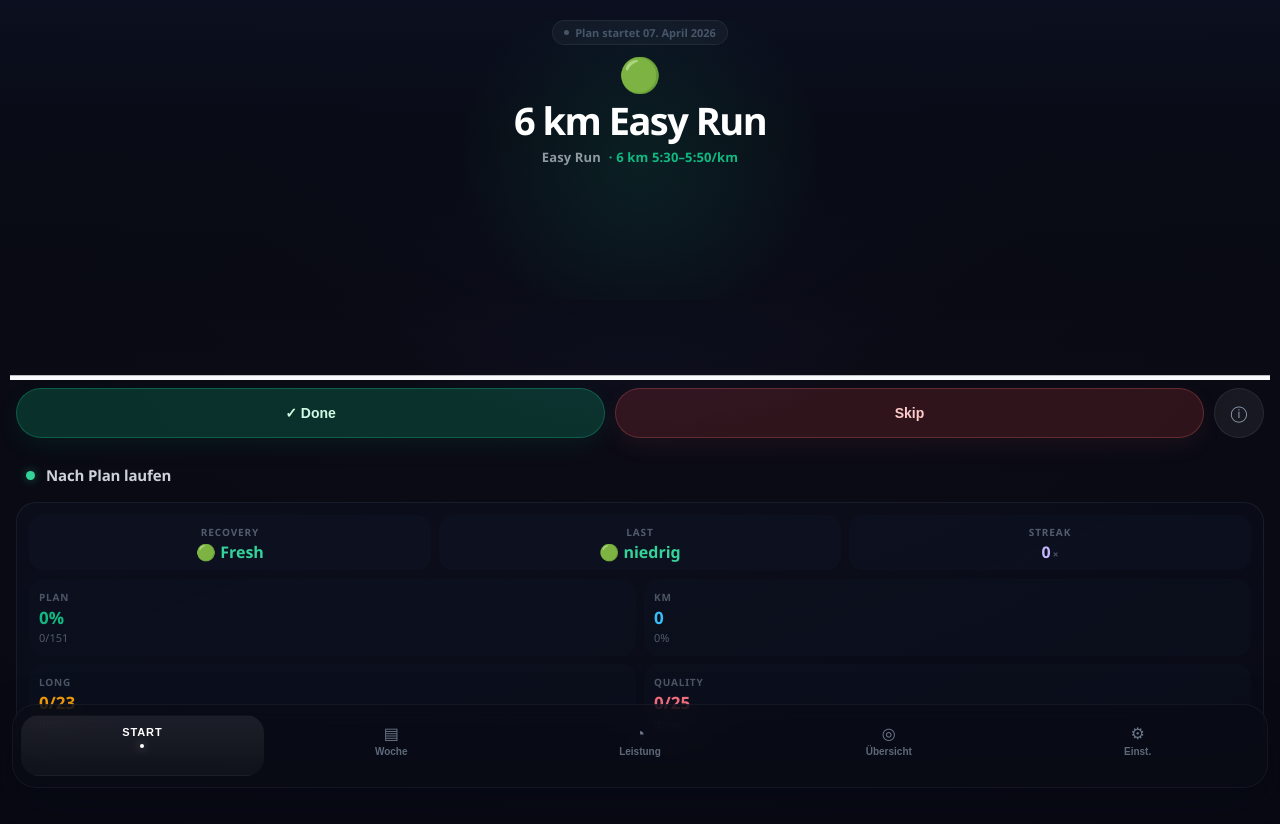
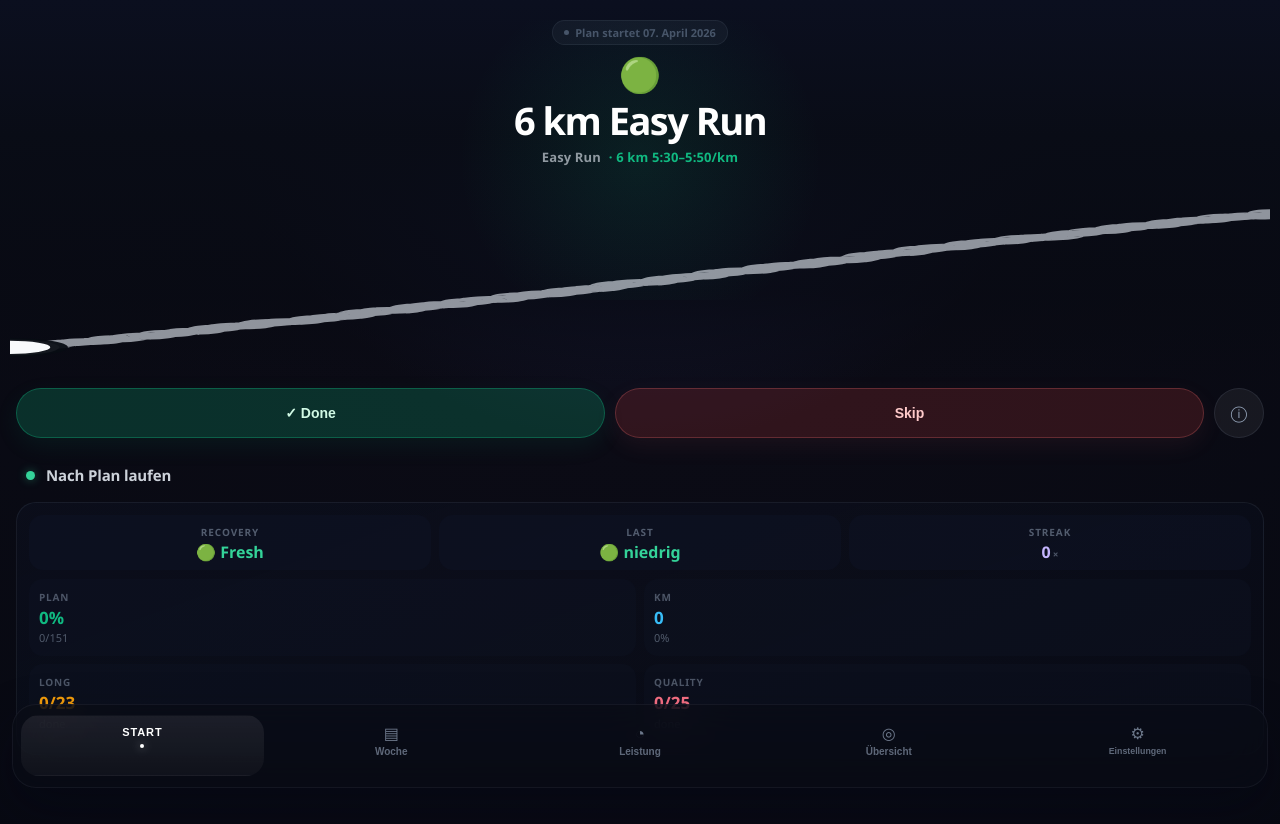
Before and after one commit to anton291005-tech/marathon-app, a React (Create React App) app: page / in a window 1280 px wide. Shown: the top 824 px of the page. Built offline with nearby package versions, Linux system fonts and the light colour scheme.

Commit message:
Add proper soll-vs-ist prep graph and expand settings label

```diff
--- a/src/App.tsx
+++ b/src/App.tsx
@@ -706,64 +706,89 @@ function getRecommendedAction({ recoveryState, weeklyFatigue, nextKeySession, ph
 }
 
 function getSessionWeight(session){
-  if(session.type === "race" && session.km >= 42)return 12;
-  if(session.type === "race" && session.km >= 21)return 9;
-  if(session.type === "long" && session.km >= 30)return 10;
-  if(session.type === "long" && session.km >= 24)return 8;
-  if(session.type === "interval")return 7;
-  if(session.type === "tempo")return 6;
-  if(session.type === "easy")return 3;
-  if(session.type === "bike" || session.type === "strength")return 2;
-  return 0;
-}
-
-function getMomentumWeight(session, log){
-  const baseWeight = getSessionWeight(session);
-
-  if(log?.skipped){
-    return -(baseWeight * 0.4);
-  }
-
-  if(!log?.done){
-    return 0;
-  }
-
-  const feelingModifier = log.feeling === 5
-    ? 1.25
-    : log.feeling === 4
-      ? 1.15
-      : log.feeling === 2
-        ? 0.85
-        : log.feeling === 1
-          ? 0.75
-          : 1;
-
-  return baseWeight * feelingModifier;
+  const km = Number(session.km) || 0;
+
+  if(session.type === "rest")return 0;
+  if(session.type === "race")return 8 + (km * 0.14);
+  if(session.type === "long")return 5 + (km * 0.22);
+  if(session.type === "interval")return 4.7 + (km * 0.16);
+  if(session.type === "tempo")return 4.2 + (km * 0.15);
+  if(session.type === "easy")return 2 + (km * 0.11);
+  if(session.type === "bike" || session.type === "strength")return 1.4 + (km * 0.04);
+  return 1.8 + (km * 0.09);
 }
 
 function buildProgressGraph(plan, logs){
   const sessions = plan.flatMap((week) => week.s);
-  let planned = 0;
-  let actual = 0;
-
-  const cumulative = sessions.map((session, index) => {
-    planned += getSessionWeight(session);
-    actual += getMomentumWeight(session, logs[session.id]);
-
-    return { index, planned, actual };
+  if(!sessions.length){
+    return {
+      plannedPoints: [{ x: 0, y: 84 }, { x: 100, y: 20 }],
+      currentPoint: { x: 0, y: 84, ratio: 0 },
+    };
+  }
+
+  const chartTop = 18;
+  const chartBottom = 84;
+  const chartRange = chartBottom - chartTop;
+  const totalSessions = sessions.length;
+
+  let plannedCumulative = 0;
+  let actualCumulative = 0;
+  let currentIndex = -1;
+  const cumulativeRows = [];
+
+  sessions.forEach((session, index) => {
+    const weight = getSessionWeight(session);
+    plannedCumulative += weight;
+
+    const log = logs[session.id];
+    if(log?.done){
+      let completionModifier = 1;
+      if(session.km > 0 && log.actualKm){
+        const ratio = Number(log.actualKm) / session.km;
+        completionModifier = Math.max(0.75, Math.min(1.2, ratio));
+      }
+      const feelModifier = log.feeling >= 4 ? 1.05 : log.feeling <= 2 && log.feeling > 0 ? 0.95 : 1;
+      actualCumulative += weight * completionModifier * feelModifier;
+      currentIndex = index;
+    }else if(log?.skipped){
+      currentIndex = index;
+    }
+
+    cumulativeRows.push({
+      index,
+      plannedCumulative,
+      actualCumulative,
+    });
   });
 
-  const values = cumulative.flatMap((item) => [item.planned, item.actual, 0]);
-  const maxValue = Math.max(1, ...values);
-  const minValue = Math.min(0, ...values);
-  const range = Math.max(1, maxValue - minValue);
-  const count = Math.max(1, cumulative.length - 1);
-
-  return cumulative.map((item) => ({
-    x: (item.index / count) * 100,
-    plannedY: 100 - (((item.planned - minValue) / range) * 100),
-    actualY: 100 - (((item.actual - minValue) / range) * 100),
-  }));
+  const totalPlanned = Math.max(1, plannedCumulative);
+  const plannedPoints = [{ x: 0, y: chartBottom }];
+
+  cumulativeRows.forEach((row) => {
+    const x = ((row.index + 1) / totalSessions) * 100;
+    const progress = row.plannedCumulative / totalPlanned;
+    const y = chartBottom - (progress * chartRange);
+    plannedPoints.push({ x, y });
+  });
+
+  if(currentIndex < 0){
+    return {
+      plannedPoints,
+      currentPoint: { x: 0, y: chartBottom, ratio: 0 },
+    };
+  }
+
+  const row = cumulativeRows[currentIndex];
+  const x = ((currentIndex + 1) / totalSessions) * 100;
+  const ratio = row.plannedCumulative > 0 ? (row.actualCumulative / row.plannedCumulative) : 0;
+  const yUnclamped = chartBottom - (ratio * chartRange);
+  const y = Math.max(chartTop - 5, Math.min(chartBottom + 5, yUnclamped));
+
+  return {
+    plannedPoints,
+    currentPoint: { x, y, ratio },
+  };
 }
 
 function buildSmoothPath(points, key){
@@ -1181,8 +1206,8 @@ export default function App(){
   const dashboardSession = todayNextSession?.session || null;
   const dashboardType = dashboardSession ? TI[dashboardSession.type] : { label: "Keine Einheit geplant", emoji: "😴", col: "#64748b" };
   const dashboardGlow = dashboardSession ? `${dashboardType.col}77` : "rgba(100,116,139,0.42)";
-  const dashboardProgressPoints = buildProgressGraph(PLAN, logs);
-  const actualProgressPath = buildSmoothPath(dashboardProgressPoints, "actualY");
+  const prepProgressGraph = buildProgressGraph(PLAN, logs);
+  const plannedProgressPath = buildSmoothPath(prepProgressGraph.plannedPoints, "y");
   const homeTabLabel = getHomeTabLabel(dashboardSession, isPreStart);
   const jumpTargets = getJumpTargets(PLAN);
   const shareSummary = getShareSummary({ pct, week: w, nextKeySession, recoveryState, consistencyStats });
@@ -1275,17 +1300,25 @@ export default function App(){
               </div>
             </div>
 
-            {/* graph — simple, always-visible line chart */}
+            {/* graph — planned prep curve + current position marker */}
             <div style={{position:"relative",marginTop:10,padding:"0 10px"}}>
               <svg viewBox="0 0 100 100" preserveAspectRatio="none" style={{width:"100%",height:204,display:"block"}}>
                 <path
-                  d={actualProgressPath}
+                  d={plannedProgressPath}
                   fill="none"
-                  stroke="#f8fafc"
-                  strokeWidth="4.6"
+                  stroke="rgba(226,232,240,0.62)"
+                  strokeWidth="3.4"
                   strokeLinecap="round"
                   strokeLinejoin="round"
                   style={{opacity:1}}
+                />
+                <circle
+                  cx={prepProgressGraph.currentPoint.x}
+                  cy={prepProgressGraph.currentPoint.y}
+                  r="3.9"
+                  fill={prepProgressGraph.currentPoint.ratio >= 0.98 ? "#34d399" : "#f8fafc"}
+                  stroke="rgba(8,12,20,0.95)"
+                  strokeWidth="1.4"
                 />
               </svg>
             </div>
@@ -1753,7 +1786,7 @@ export default function App(){
             { key: "week", label: "Woche", icon: "▤" },
             { key: "performance", label: "Leistung", icon: "◔" },
             { key: "overview", label: "Übersicht", icon: "◎" },
-            { key: "settings", label: "Einst.", icon: "⚙" },
+            { key: "settings", label: "Einstellungen", icon: "⚙" },
           ].map((item)=>{
             const active = activeView === item.key;
             return (
@@ -1777,7 +1810,9 @@ export default function App(){
                 aria-label={`${item.label} öffnen`}
               >
                 {item.icon && <span style={{fontSize:16,lineHeight:1,opacity:active ? 1 : 0.82}}>{item.icon}</span>}
-                <span style={{fontSize:item.key === "home" ? 11 : 10,fontWeight:800,opacity:active ? 1 : 0.7,letterSpacing:item.key === "home" ? "0.08em" : "0"}}>{item.label}</span>
+                <span style={{fontSize:item.key === "home" ? 11 : item.key === "settings" ? 8.8 : 10,fontWeight:800,opacity:active ? 1 : 0.7,letterSpacing:item.key === "home" ? "0.08em" : "0",whiteSpace:"nowrap"}}>
+                  {item.label}
+                </span>
                 <span style={{width:4,height:4,borderRadius:"50%",background:active ? "#fff" : "transparent",marginTop:2,boxShadow:active ? "0 0 10px rgba(255,255,255,0.5)" : "none"}} />
               </button>
             );
```
